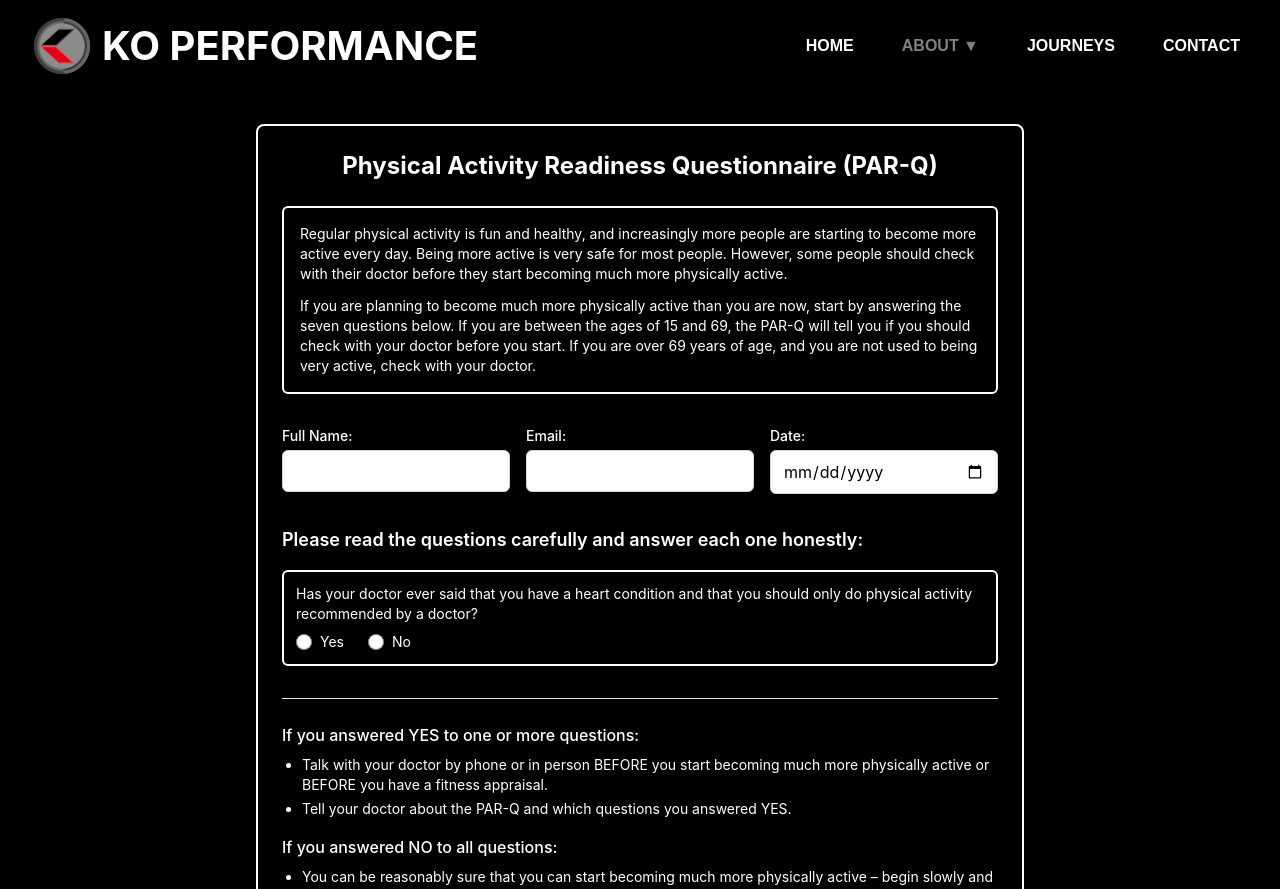
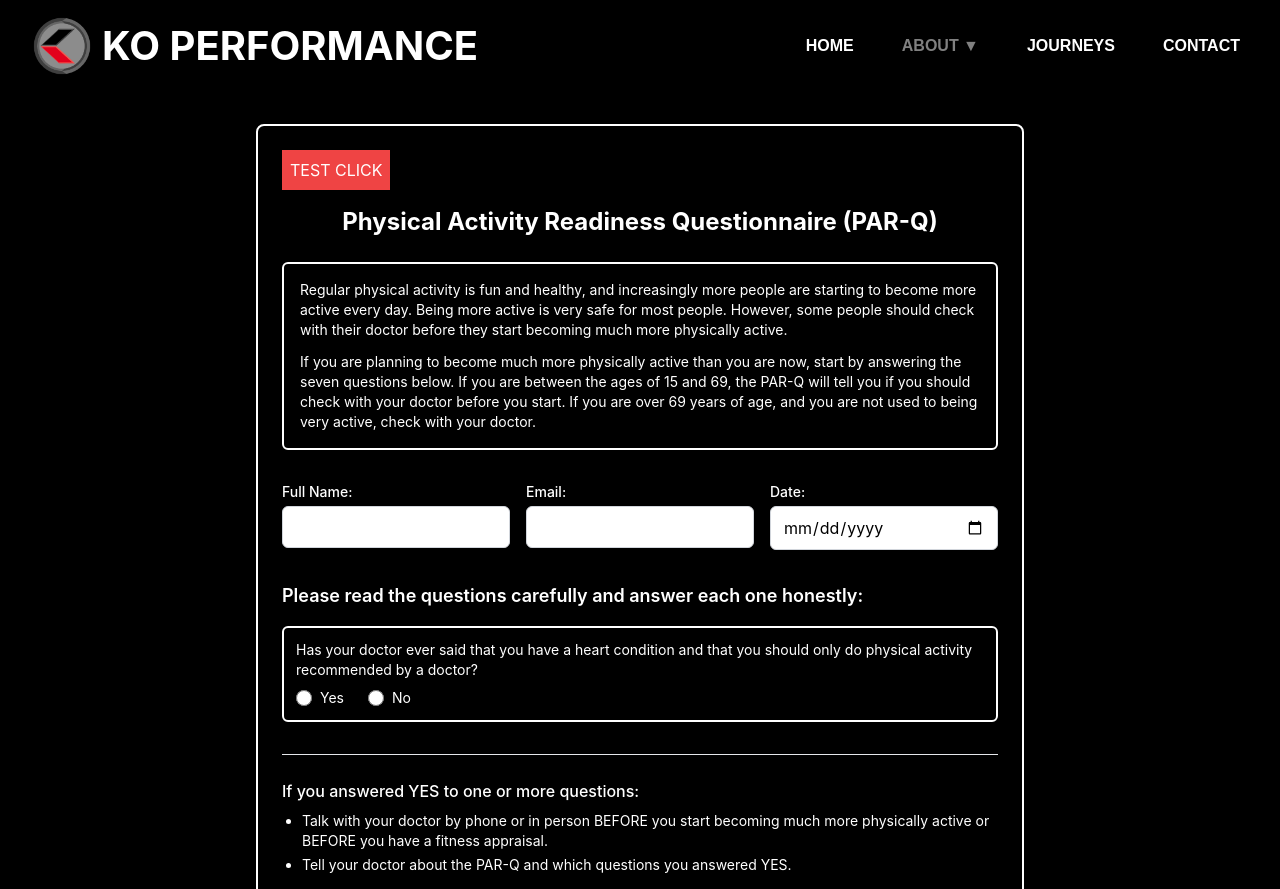
Before and after one commit to Koperformance1/prod_website, a React (Create React App) app in the folder client/: page /about/parq in a window 1280 px wide. Shown: the top 889 px of the page. Built offline with nearby package versions, Linux system fonts and the light colour scheme.

Commit message:
fix for PARQ

```diff
--- a/client/src/pages/about/Parq.js
+++ b/client/src/pages/about/Parq.js
@@ -2,6 +2,7 @@ import React, { useState, useEffect, useRef } from 'react';
 import axios from 'axios';
 
 const PARQForm = () => {
+  console.log('PARQForm component rendered');
   const [formData, setState] = useState({
     name: '',
     email: '',
@@ -184,8 +185,16 @@ const PARQForm = () => {
     );
   }
 
+const testClick = () => {
+  console.log('TEST BUTTON CLICKED');
+};
+
+
   return (
     <div className="max-w-3xl mx-auto my-8 p-6 bg-black rounded-lg shadow-md border-2 border-white">
+      <button onClick={testClick} type="button" className="bg-red-500 text-white p-2 mb-4">
+        TEST CLICK
+      </button>
       <h1 className="text-2xl font-bold text-center text-white mb-6">Physical Activity Readiness Questionnaire (PAR-Q)</h1>
 
       <div className="mb-8 bg-black p-4 rounded-md border-2 border-white">
@@ -200,7 +209,11 @@ const PARQForm = () => {
         </p>
       </div>
 
-      <form onSubmit={handleSubmit}>
+
+      <form onSubmit={(e) => {
+          console.log('FORM ONSUBMIT TRIGGERED');
+          handleSubmit(e);
+        }}>
         <div className="grid md:grid-cols-3 gap-4 mb-8">
           <div className="form-group">
             <label htmlFor="name" className="block text-sm font-medium text-white mb-1">Full Name:</label>
@@ -322,6 +335,7 @@ const PARQForm = () => {
 
         <button
           type="submit"
+          onClick={() => console.log('SUBMIT BUTTON CLICKED')}
           className="w-full py-3 px-4 bg-blue-600 hover:bg-blue-700 text-white font-medium rounded-md shadow-sm transition-colors focus:outline-none focus:ring-2 focus:ring-blue-500 focus:ring-offset-2"
         >
           Submit Form
```
